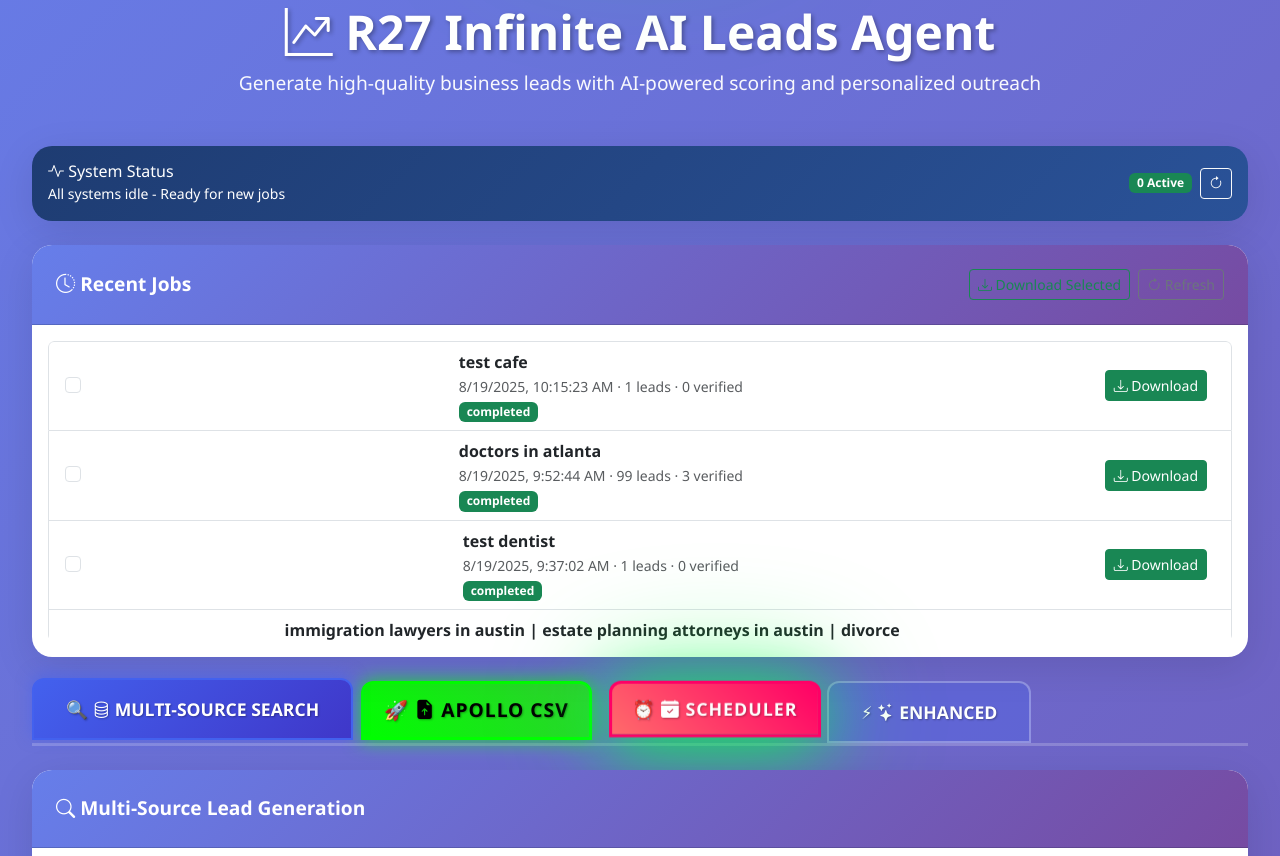
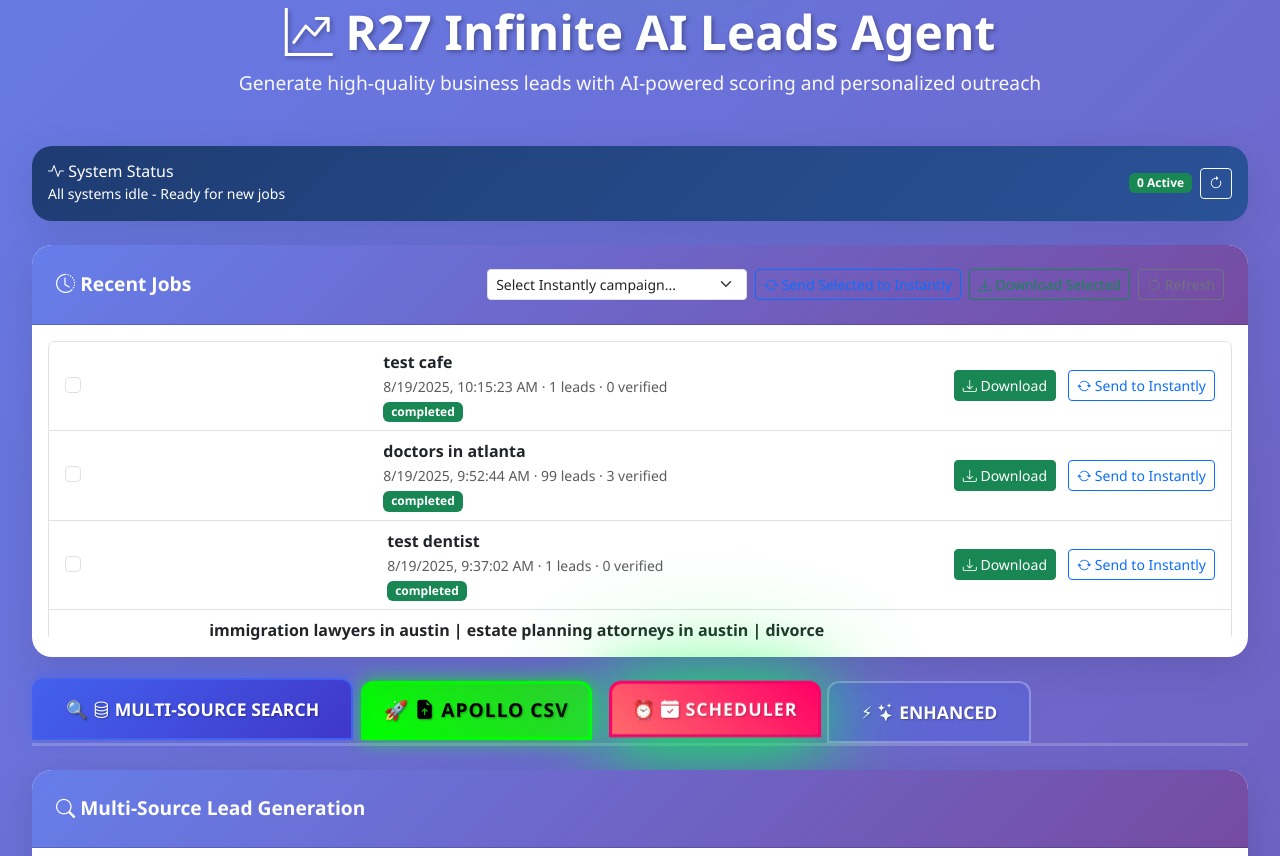
Before and after one commit to YallaPapi/infleads, a Flask app: page / in a window 1280 px wide. Shown: the part 340-1196 px from the top of the page. Run offline with Flask 3, Linux system fonts and the light colour scheme; data that the repository does not hold is empty; parts of the project's set-up code (start-up, migrations or seed data) failed here and were passed over; some libraries are stand-ins or nearby versions.

Commit message:
feat(ui): restore per-job and batch send to Instantly; remove retry fallbacks; use /api/instantly/add-leads; no silent routing hacks

```diff
--- a/app.py
+++ b/app.py
@@ -2353,26 +2353,7 @@ app.add_url_rule('/api/instantly/import/', view_func=instantly_import_alias, met
 app.add_url_rule('/api/instantly/retry_import/', view_func=instantly_retry_import_alias, methods=['POST'])
 app.add_url_rule('/api/instantly/add-leads/', view_func=instantly_add_leads_alias, methods=['POST'])
 
-@app.route('/api/instantly/<path:subpath>', methods=['POST'])
-def instantly_catch_all(subpath):
-    # Normalize and dispatch to the core handler for known variants
-    normalized = subpath.strip('/').lower()
-    if normalized in ['retry-import', 'retry_import', 'import', 'add-leads', 'add_leads']:
-        return retry_instantly_import()
-    return jsonify({'error': f'Unknown Instantly path: {subpath}'}), 404
-
-@app.errorhandler(404)
-def handle_404(error):
-    try:
-        path = request.path or ''
-        if path.startswith('/api/instantly/'):
-            # Forward to import handler
-            return retry_instantly_import()
-        if path == '/api/active-jobs':
-            return get_active_jobs()
-    except Exception:
-        pass
-    return error
+
 
 if __name__ == '__main__':
     print("\n" + "="*50)
--- a/templates/index.html
+++ b/templates/index.html
@@ -427,6 +427,12 @@
             <div class="card-header d-flex justify-content-between align-items-center">
                 <span><i class="bi bi-clock-history"></i> Recent Jobs</span>
                 <div class="d-flex align-items-center">
+                    <select class="form-select form-select-sm me-2" id="campaignSelect" style="width: 260px;">
+                        <option value="">Select Instantly campaign...</option>
+                    </select>
+                    <button class="btn btn-sm btn-outline-primary me-2" id="batchSendBtn" onclick="batchSendToInstantly()">
+                        <i class="bi bi-arrow-repeat"></i> Send Selected to Instantly
+                    </button>
                     <button class="btn btn-sm btn-outline-success me-2" id="batchDownloadBtn" onclick="batchDownload()">
                         <i class="bi bi-download"></i> Download Selected
                     </button>
@@ -2814,7 +2820,9 @@
                             <a class="btn btn-sm btn-success me-2" href="/api/download/${job.job_id}">
                                 <i class="bi bi-download"></i> Download
                             </a>
-
+                            <button class="btn btn-sm btn-outline-primary" onclick="sendJobToInstantly('${job.job_id}')">
+                                <i class="bi bi-arrow-repeat"></i> Send to Instantly
+                            </button>
                         </div>
                     </div>
                 `;
@@ -2889,6 +2897,35 @@
                 alert('Batch download error: ' + e.message);
             }
         }
+
+        async function sendJobToInstantly(jobId) {
+            const campaignId = document.getElementById('campaignSelect')?.value || '';
+            if (!campaignId) { alert('Select an Instantly campaign first'); return; }
+            try {
+                const res = await fetch('/api/instantly/add-leads', {
+                    method: 'POST',
+                    headers: { 'Content-Type': 'application/json' },
+                    body: JSON.stringify({ job_id: jobId, campaign_id: campaignId })
+                });
+                let result; let raw = '';
+                try {
+                    const clone = res.clone();
+                    result = await clone.json();
+                } catch (e) {
+                    const clone2 = res.clone();
+                    raw = await clone2.text();
+                    result = { success: false, error: raw };
+                }
+                console.log('Instantly single-send response:', res.status, result);
+                if (res.ok && result.success) {
+                    alert(`Instantly import successful: Added ${result.added}, Failed ${result.failed}`);
+                } else {
+                    alert(`Instantly import failed: ${result.error || raw || res.statusText}`);
+                }
+            } catch (e) {
+                alert('Instantly import error: ' + e.message);
+            }
+        }
     </script>
 
 
```
